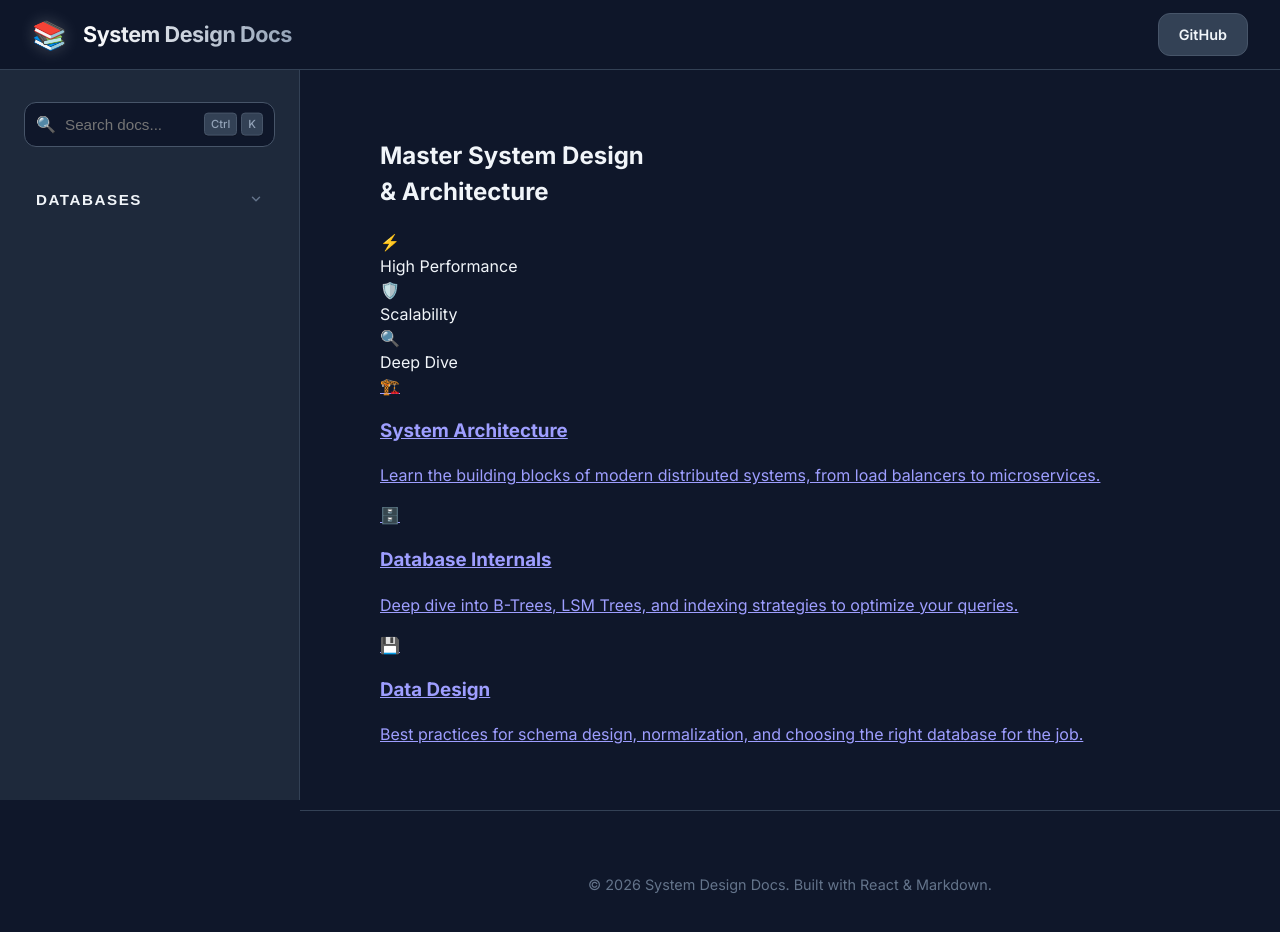
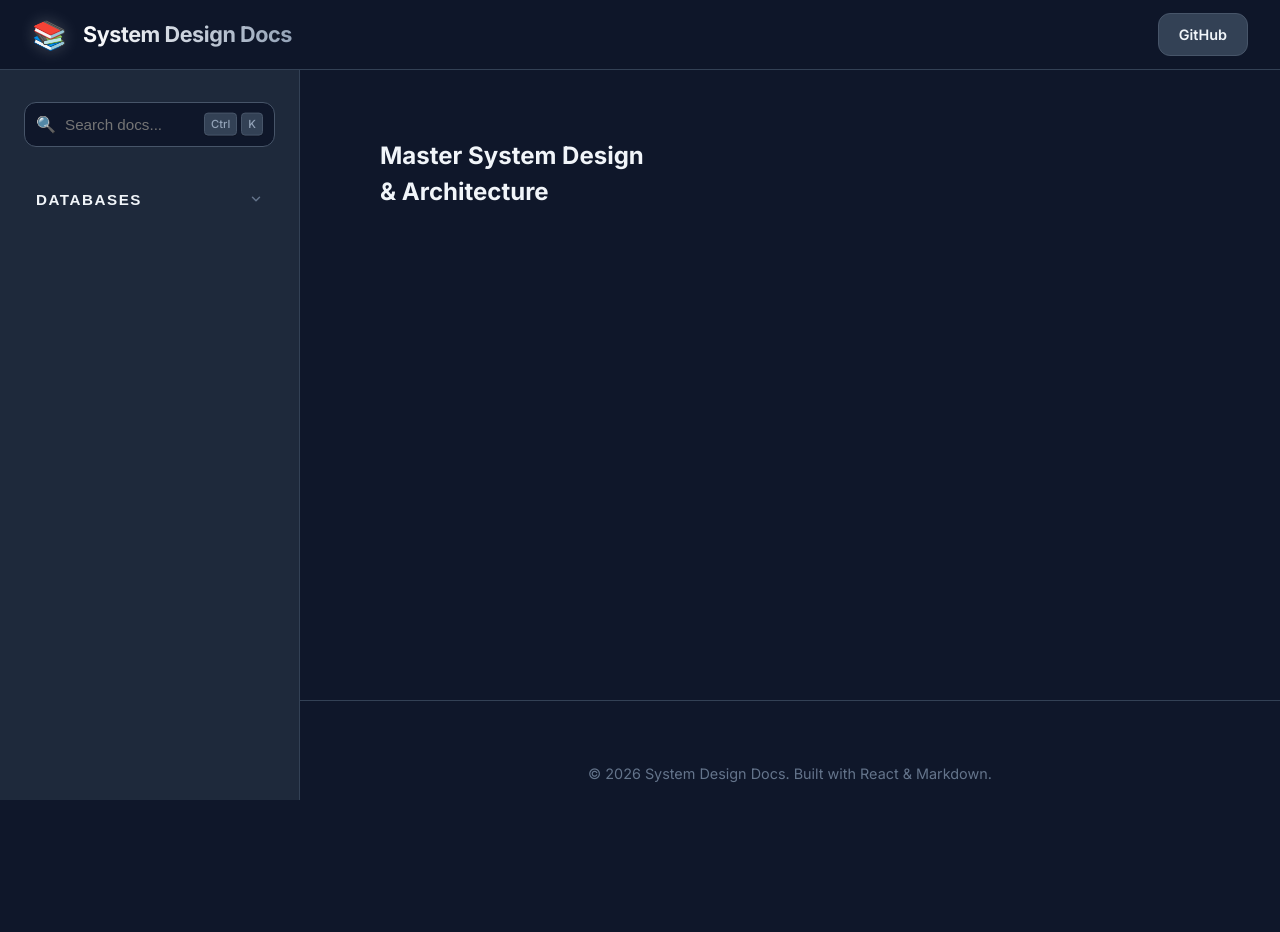
Before and after one commit to kamalrana123/System-design, a React (Vite) app: page /#/ in a window 1280 px wide. Shown: the top 932 px of the page. After the commit the page ends 847 px from the top, so only its background shows below. Built offline with nearby package versions, Linux system fonts and the light colour scheme.

Commit message:
Creating landing page

```diff
--- a/src/components/LandingPage.tsx
+++ b/src/components/LandingPage.tsx
@@ -1,5 +1,3 @@
-import { Link } from 'react-router-dom';
-
 export default function LandingPage() {
   return (
     <div className="landing-page">
@@ -10,41 +8,6 @@ export default function LandingPage() {
             & Architecture
           </h1>
         </div>
-        <div className="hero-visual">
-          <div className="visual-circle"></div>
-          <div className="visual-card card-1">
-            <div className="card-icon">⚡</div>
-            <div className="card-text">High Performance</div>
-          </div>
-          <div className="visual-card card-2">
-            <div className="card-icon">🛡️</div>
-            <div className="card-text">Scalability</div>
-          </div>
-          <div className="visual-card card-3">
-            <div className="card-icon">🔍</div>
-            <div className="card-text">Deep Dive</div>
-          </div>
-        </div>
-      </section>
-
-      <section className="features-grid">
-        <Link to="/architecture" className="feature-card">
-          <div className="feature-icon">🏗️</div>
-          <h3>System Architecture</h3>
-          <p>Learn the building blocks of modern distributed systems, from load balancers to microservices.</p>
-        </Link>
-
-        <Link to="/db-indexing" className="feature-card">
-          <div className="feature-icon">🗄️</div>
-          <h3>Database Internals</h3>
-          <p>Deep dive into B-Trees, LSM Trees, and indexing strategies to optimize your queries.</p>
-        </Link>
-
-        <Link to="/database" className="feature-card">
-          <div className="feature-icon">💾</div>
-          <h3>Data Design</h3>
-          <p>Best practices for schema design, normalization, and choosing the right database for the job.</p>
-        </Link>
       </section>
     </div>
   );
```
